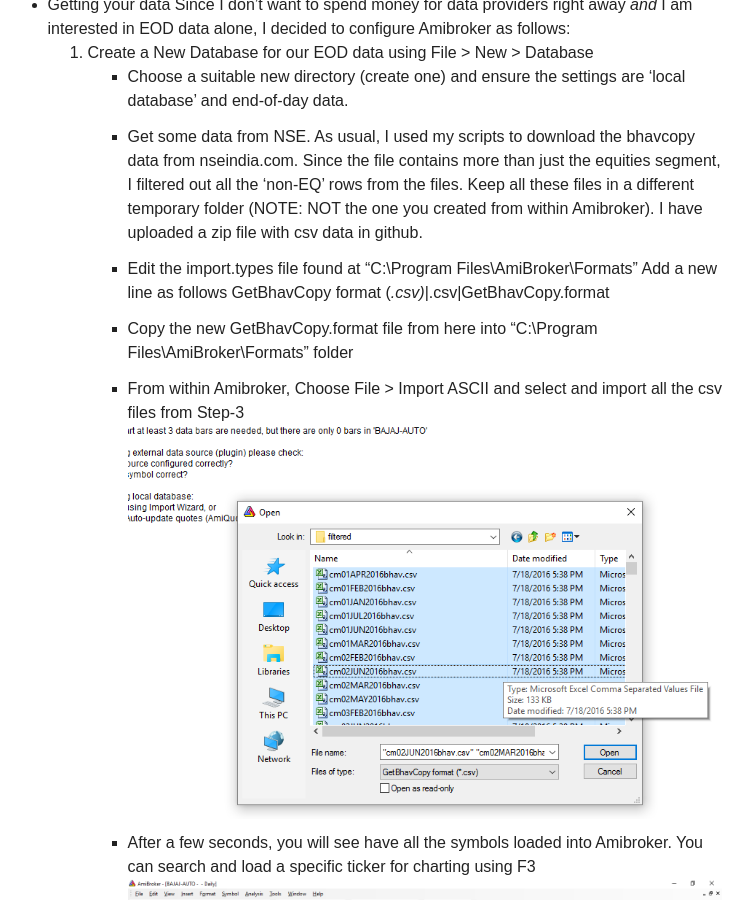
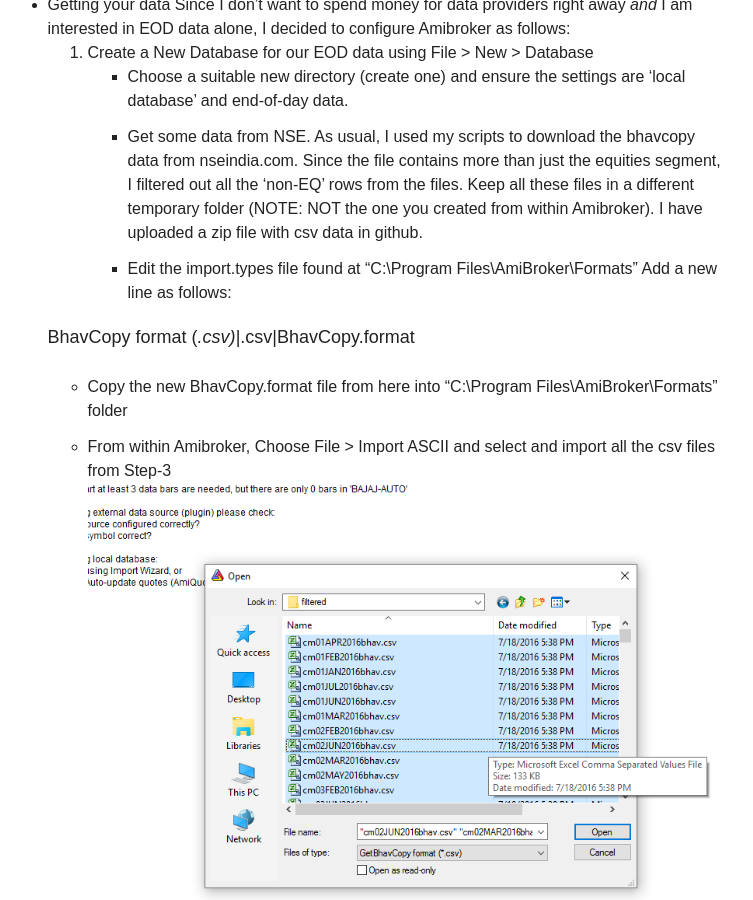
Before and after one commit to p2c2e/p2c2e.github.io, a Jekyll site: the page built from _posts/blog/2017-07-19-trading-1.md, in a window 1280 px wide and 900 px high, scrolled down 2477 px. Shown: the whole window, without its empty margins (372-1125 px from the left). Built offline with Jekyll 4.4.1, drawn with Linux system fonts in a browser that asks for light colours; nearby versions of some CDN libraries; comment, search, counter and statistics services are not loaded.

Commit message:
Changed bhavcopy format file name

```diff
--- a/_posts/blog/2017-07-19-trading-1.md
+++ b/_posts/blog/2017-07-19-trading-1.md
@@ -71,9 +71,10 @@
 As usual, I used my scripts to download the bhavcopy data from nseindia.com. Since the file contains more than just the equities segment, I filtered out all the 'non-EQ' rows from the files.
 Keep all these files in a different temporary folder (NOTE: NOT the one you created from within Amibroker). I have uploaded a zip file with csv data in github.
    * Edit the import.types file found at "C:\Program Files\AmiBroker\Formats"
-Add a new line as follows
-GetBhavCopy format (*.csv)|*.csv|GetBhavCopy.format
-   * Copy the new GetBhavCopy.format file from here into "C:\Program Files\AmiBroker\Formats" folder
+Add a new line as follows:
+
+    BhavCopy format (*.csv)|*.csv|BhavCopy.format
+   * Copy the new BhavCopy.format file from here into "C:\Program Files\AmiBroker\Formats" folder
    * From within Amibroker, Choose File > Import ASCII and select and import all the csv files from Step-3
    ![Import ASCII screen with the CSV files](/images/Import_ASCII.png?=200x)
    *  After a few seconds, you will see have all the symbols loaded into Amibroker. You can search and load a specific ticker for charting using F3
```
